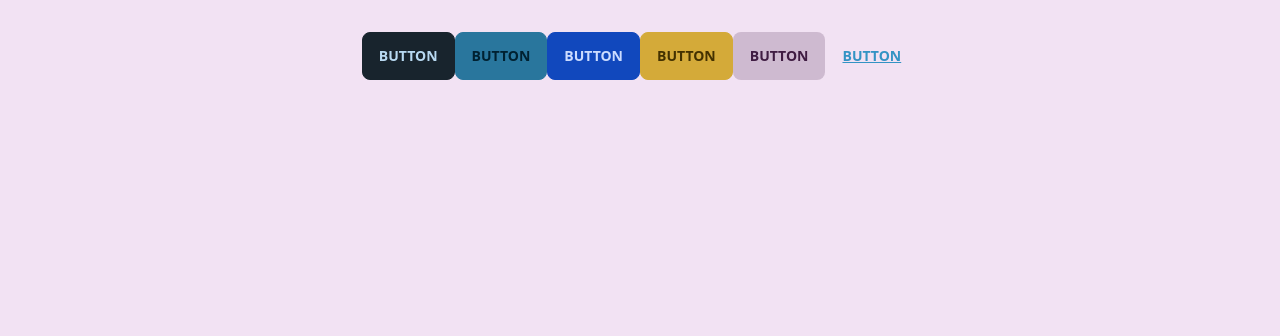
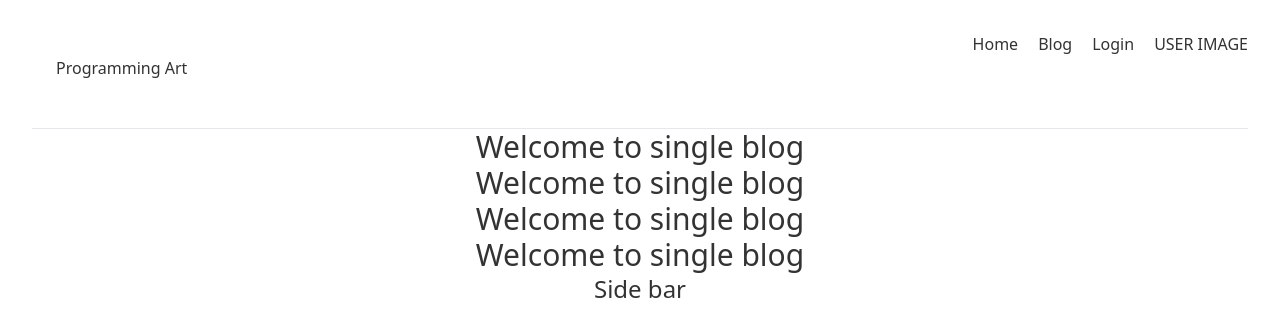
Before and after one commit to webashraf/knowladge-cafe-assignment-8, a React (Vite) app: page / in a window 1280 px wide. Shown: the top 336 px of the page. Built offline with nearby package versions, Linux system fonts and the light colour scheme.

Commit message:
add basic structure and header

```diff
--- /dev/null
+++ b/public/fakeBlogData.json
@@ -0,0 +1,66 @@
+[
+  {
+    "id": "6425ca20848770f63e07f585",
+    "index": 0,
+    "date": "Sun Nov 01 1981 07:33:53 GMT+0600 (Bangladesh Standard Time)",
+    "picture": "http://placehold.it/32x32",
+    "title": "Benson Montgomery",
+    "gender": "male",
+    "news_detile": "681 Greenpoint Avenue, Yogaville, South Dakota, 832",
+    "about": "Ad est est sit cupidatat. Quis commodo eiusmod velit in nostrud Lorem cupidatat consectetur exercitation. Duis consequat excepteur in magna. Id et adipisicing ad in ullamco consequat. Minim ut sit id sint amet dolor minim voluptate velit labore do. Dolor duis exercitation proident fugiat magna minim elit fugiat tempor dolor. Duis occaecat duis irure enim nostrud duis id ad.\r\n",
+    "registered": "2019-11-29T01:06:16 -06:00",
+    "tags": [
+      "ad",
+      "sit",
+      "amet"
+    ]
+  },
+  {
+    "id": "6425ca20f3937f542c25d750",
+    "index": 1,
+    "date": "Thu Jan 05 1978 07:33:34 GMT+0600 (Bangladesh Standard Time)",
+    "picture": "http://placehold.it/32x32",
+    "title": "Guadalupe Melton",
+    "gender": "female",
+    "news_detile": "813 River Street, Comptche, Missouri, 7912",
+    "about": "Anim proident magna commodo consectetur est deserunt et. Fugiat occaecat amet excepteur culpa. Velit consequat non do laboris proident nisi officia dolore. Quis ex dolore cupidatat mollit labore labore. Incididunt culpa occaecat magna tempor nulla laboris magna pariatur magna nostrud enim cillum minim.\r\n",
+    "registered": "2014-02-23T01:29:51 -06:00",
+    "tags": [
+      "sunt",
+      "do",
+      "esse"
+    ]
+  },
+  {
+    "id": "6425ca20f3a134e943e0b5e5",
+    "index": 2,
+    "date": "Fri Aug 18 2006 15:13:58 GMT+0600 (Bangladesh Standard Time)",
+    "picture": "http://placehold.it/32x32",
+    "title": "Christi Mcclain",
+    "gender": "female",
+    "news_detile": "693 Prospect Avenue, Bradenville, North Carolina, 553",
+    "about": "Cillum velit sit qui aute consequat. Magna dolore do culpa nulla aliquip ullamco officia cillum id esse est. Consequat nostrud est amet cillum. Proident nostrud dolor incididunt fugiat excepteur sit aliquip excepteur dolore ea mollit eu.\r\n",
+    "registered": "2017-12-05T02:51:53 -06:00",
+    "tags": [
+      "amet",
+      "incididunt",
+      "nulla"
+    ]
+  },
+  {
+    "id": "6425ca203f5da1789b124e07",
+    "index": 3,
+    "date": "Sat Aug 05 1972 02:02:40 GMT+0600 (Bangladesh Standard Time)",
+    "picture": "http://placehold.it/32x32",
+    "title": "Neal Slater",
+    "gender": "male",
+    "news_detile": "839 Canda Avenue, Reinerton, Nebraska, 2586",
+    "about": "Do eu minim occaecat proident do. Ullamco ullamco et nulla aliquip proident veniam adipisicing ullamco occaecat ut. Ad adipisicing velit culpa do. Lorem anim exercitation laboris sit culpa laborum in aliqua magna veniam velit ea nulla. Adipisicing nisi ea occaecat commodo ut amet labore sunt fugiat. Consequat esse magna duis esse non anim in esse labore sunt mollit.\r\n",
+    "registered": "2021-08-15T05:13:27 -06:00",
+    "tags": [
+      "ea",
+      "adipisicing",
+      "non"
+    ]
+  }
+]
--- a/src/App.jsx
+++ b/src/App.jsx
@@ -1,19 +1,15 @@
 import { useState } from 'react'
-import reactLogo from './assets/react.svg'
-import viteLogo from '/vite.svg'
 import './App.css'
+import Blogs from './componanets/Blogs/Blogs'
+import Header from './componanets/Header/Header'
 
 function App() {
   const [count, setCount] = useState(0)
 
   return (
     <div className="App">
-   <button className="btn btn-active">Button</button>
-<button className="btn btn-active btn-primary">Button</button>
-<button className="btn btn-active btn-secondary">Button</button>
-<button className="btn btn-active btn-accent">Button</button>
-<button className="btn btn-active btn-ghost">Button</button>
-<button className="btn btn-active btn-link">Button</button>
+      <Header></Header>
+      <Blogs></Blogs>
     </div>
   )
 }
--- /dev/null
+++ b/src/componanets/Blog/Blog.jsx
@@ -0,0 +1,12 @@
+import React from 'react';
+
+const Blog = (props) => {
+          console.log(props);
+          return (
+                    <div>
+                              <h1 className="text-3xl">Welcome to single blog</h1>
+                    </div>
+          );
+};
+
+export default Blog;
--- /dev/null
+++ b/src/componanets/Blogs/Blogs.jsx
@@ -0,0 +1,24 @@
+import React, { useEffect, useState } from 'react';
+import Blog from '../Blog/Blog';
+import Sidebar from '../Sidebar/Sidebar';
+
+const Blogs = () => {
+          const [blogs, setBlogs] = useState([]);
+          useEffect(() =>{
+                    fetch('fakeBlogData.json')
+                    .then(res => res.json())
+                    .then(data => setBlogs(data))
+          }, [])
+          // console.log(blogs);
+          return (
+                    <div>
+
+                              {
+                                        blogs.map(blog => <Blog blog={blog}></Blog>)
+                              }
+                              <Sidebar></Sidebar>
+                    </div>
+          );
+};
+
+export default Blogs;
--- /dev/null
+++ b/src/componanets/Header/Header.jsx
@@ -0,0 +1,23 @@
+import React from 'react';
+
+const Header = () => {
+          return (
+                    <>
+                            <div className='flex justify-between'>
+                    <h2 className="logo">Programming Art</h2>
+                    <div className="header-menu">
+                              <ul className='flex gap-5'>
+                                        <li>Home</li>
+                                        <li>Blog</li>
+                                        <li>Login</li>
+                                        <li>USER IMAGE</li>
+                              </ul>
+                    </div>
+
+                            </div>
+                            <hr />
+                    </>
+          );
+};
+
+export default Header;
--- /dev/null
+++ b/src/componanets/Sidebar/Sidebar.jsx
@@ -0,0 +1,11 @@
+import React from 'react';
+
+const Sidebar = () => {
+          return (
+                    <div>
+                              <h1 className="text-2xl">Side bar</h1>
+                    </div>
+          );
+};
+
+export default Sidebar;
--- a/tailwind.config.js
+++ b/tailwind.config.js
@@ -17,7 +17,7 @@ export default {
 
 "neutral": "#1E2D38",
 
-"base-100": "#F2E2F3",
+"base-100": "#fff",
 
 "info": "#36BDD9",
 
```
Also changed, not shown: src/componanets/Blog/Blog.css (added), src/componanets/Blogs/Blogs.css (added), src/componanets/Header/Header.css (added), src/componanets/Sidebar/Sidebar.css (added).
